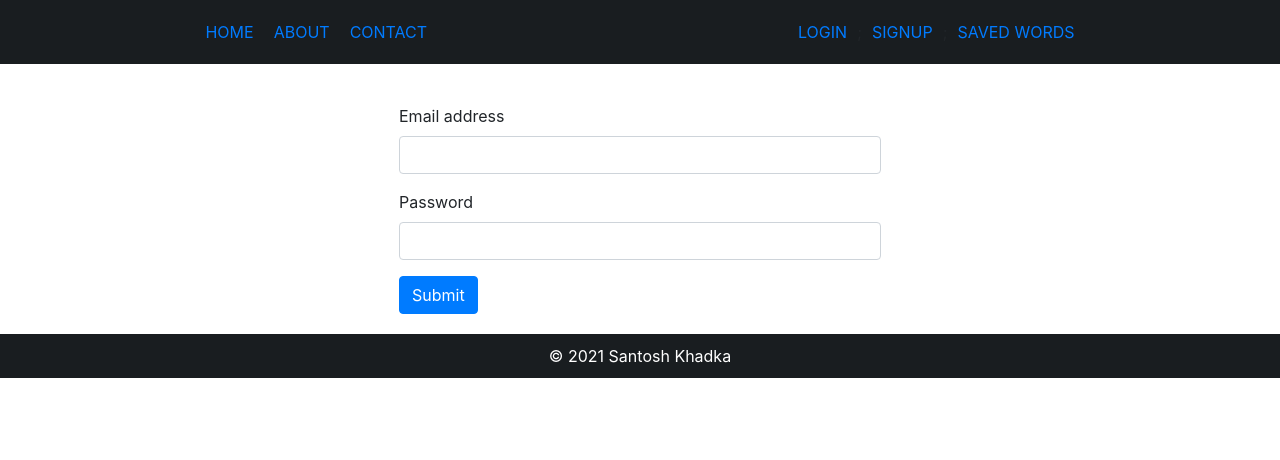
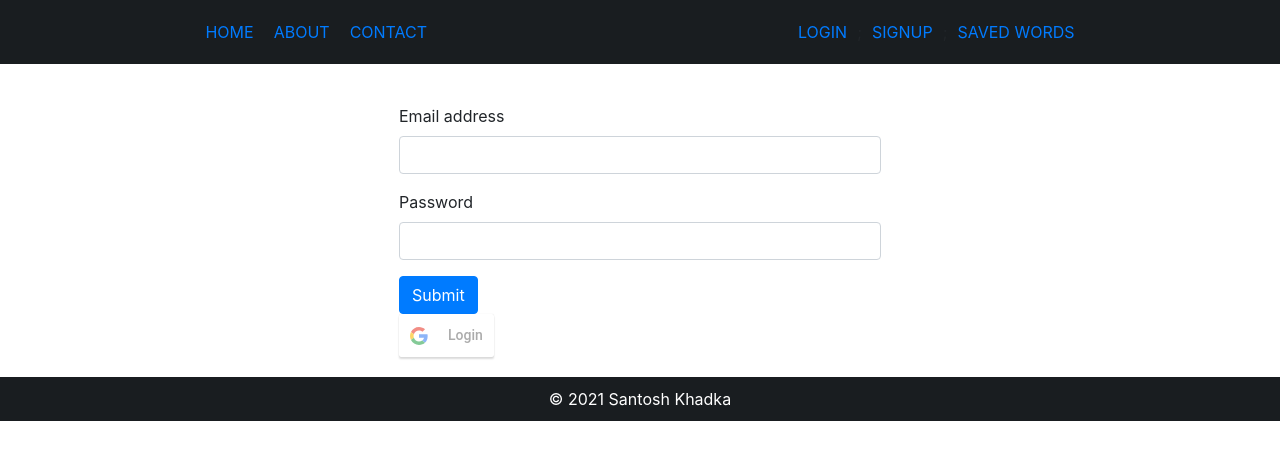
Before and after one commit to Santosh155/takingDictionary, a React (Create React App) app in the folder frontend/taking-dictionary/: page /login in a window 1280 px wide. Shown: the top 460 px of the page. Built offline with nearby package versions, Linux system fonts and the light colour scheme.

Commit message:
login with google added in frontend

```diff
--- a/frontend/taking-dictionary/package.json
+++ b/frontend/taking-dictionary/package.json
@@ -11,8 +11,9 @@
         "react": "^17.0.2",
         "react-bootstrap": "^1.6.0",
         "react-dom": "^17.0.2",
+        "react-google-login": "^5.2.2",
         "react-router-dom": "^5.2.0",
-    "react-scripts": "4.0.3",
+        "react-scripts": "4.0",
         "web-vitals": "^1.1.2"
     },
     "scripts": {
--- a/frontend/taking-dictionary/src/App.js
+++ b/frontend/taking-dictionary/src/App.js
@@ -29,7 +29,7 @@ function App() {
                 <Route
                     path="/"
                     exact
-                    render={() => (
+                    render={(props) => (
                         <>
                             <Dictionary />
                         </>
--- a/frontend/taking-dictionary/src/components/Login.js
+++ b/frontend/taking-dictionary/src/components/Login.js
@@ -1,5 +1,6 @@
 import { useState, useEffect } from 'react';
 import Axios from 'axios';
+import { GoogleLogin } from 'react-google-login';
 
 const Login = () => {
     const [email, setEmail] = useState('');
@@ -33,6 +34,19 @@ const Login = () => {
         console.log('Redirecting..');
         return window.location.assign('/profile');
     }
+    const responseSuccessGoogle = (response) => {
+        console.log(response);
+        Axios({
+            method: 'POST',
+            url: 'http://localhost:5000/api/v1/googlelogin',
+            data: { tokenId: response.tokenId },
+        }).then((res) => {
+            console.log(res);
+        });
+    };
+    const responseErrorGoogle = (response) => {
+        console.log('error');
+    };
     return (
         <div className="container" style={{ width: '40%', marginTop: '40px' }}>
             {error ? (
@@ -77,6 +91,13 @@ const Login = () => {
                     Submit
                 </button>
             </form>
+            <GoogleLogin
+                clientId="771025381810-tbtrkiste2aphi9fd25dol6h6pfvd0vj.apps.googleusercontent.com"
+                buttonText="Login"
+                onSuccess={responseSuccessGoogle}
+                onFailure={responseErrorGoogle}
+                cookiePolicy={'single_host_origin'}
+            />
         </div>
     );
 };
```
Also changed, not shown: 2 other files (tests, documents, lock files or other folders). Lines whose indentation alone changed are shown as unchanged.
